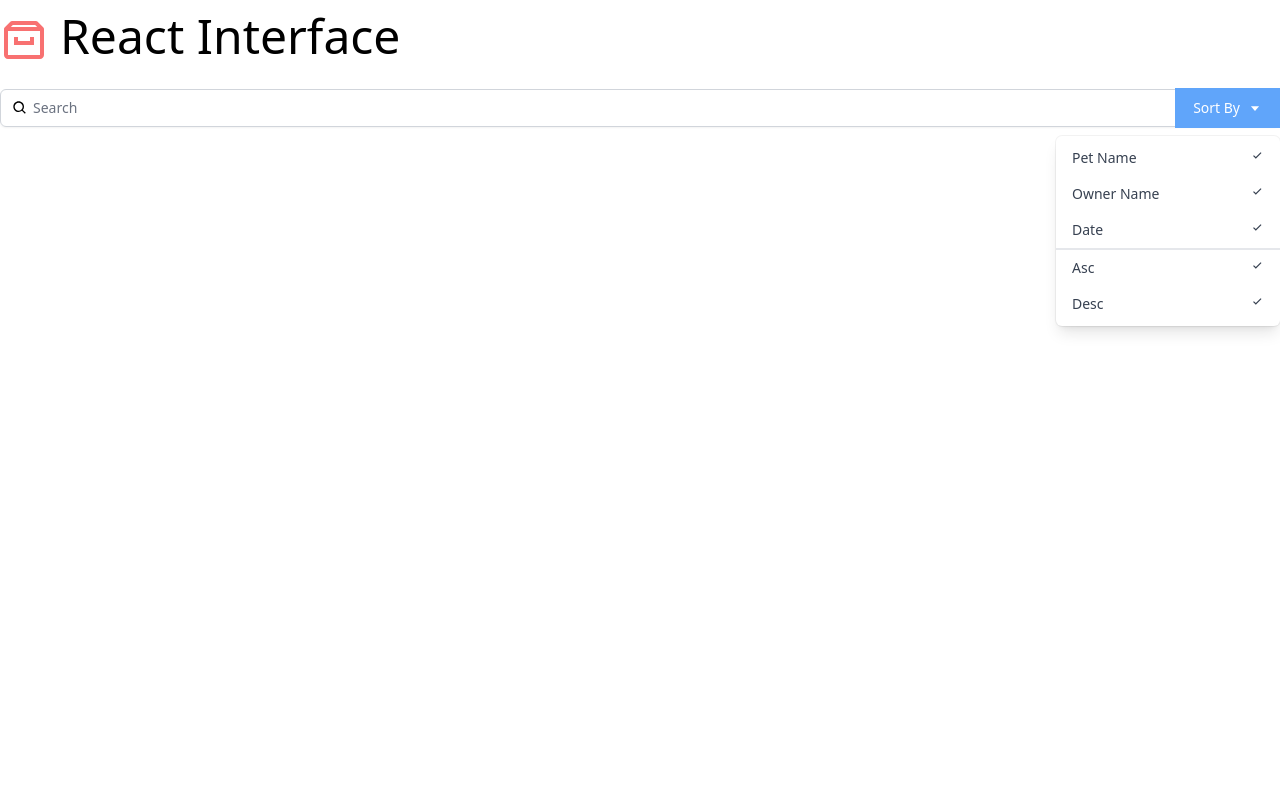
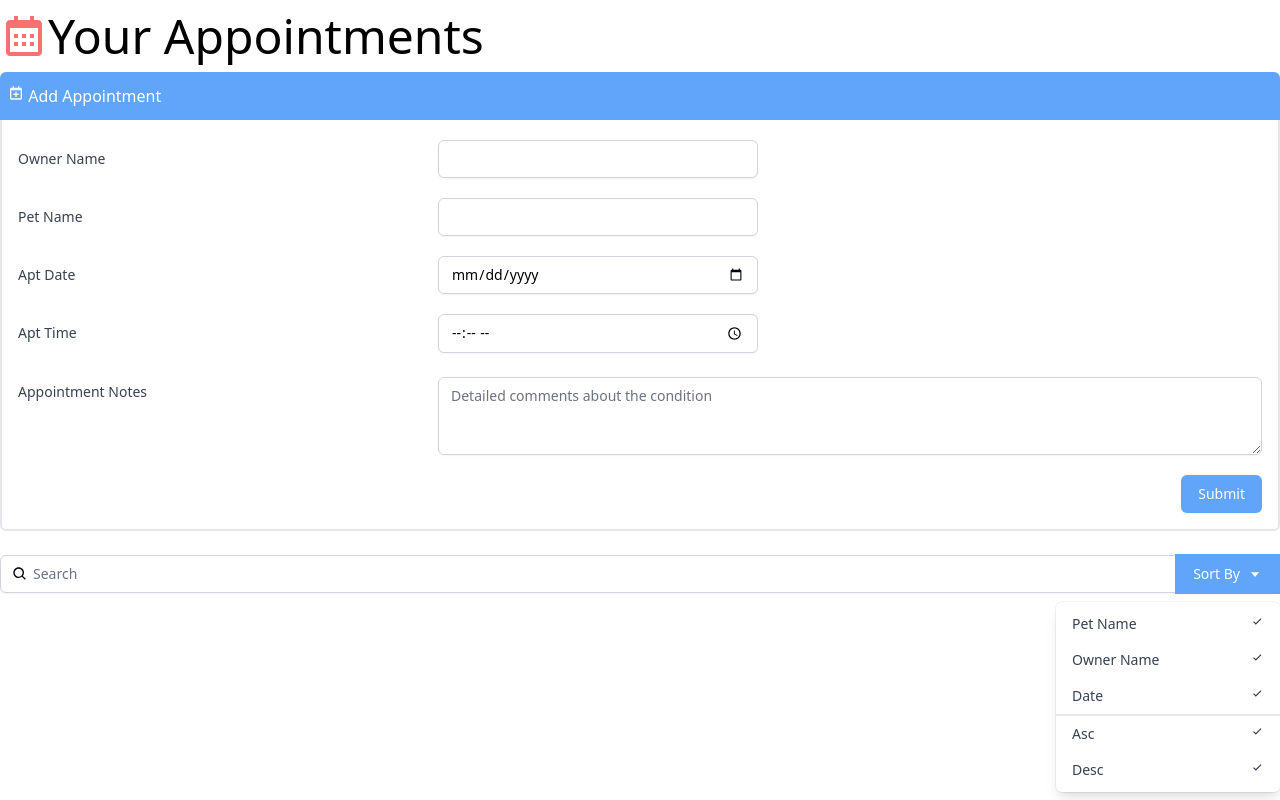
Before and after one commit to MikeB1234/React-Tailwind-Interface, a React (Create React App) app: page / in a window 1280 px wide. Built offline with nearby package versions, Linux system fonts and the light colour scheme.

Commit message:
created AddAppointment component

```diff
--- a/src/App.js
+++ b/src/App.js
@@ -1,15 +1,15 @@
-import { BiArchive } from 'react-icons/bi'
+import { BiCalendar } from 'react-icons/bi'
 import Search from './components/Search';
+import AddAppointment from './components/AddAppointment';
 
 function App() {
   return (
     <div className="App container mx-auto mt-3 font-thin">
-      <h1 className='text-5xl'>
-        <BiArchive className='inline-block text-red-400 mr-3 ' />
-        React Interface
-      </h1>
+      <h1 className="text-5xl mb-3">
+        <BiCalendar className="inline-block text-red-400 align-top" />Your Appointments</h1>
+      <AddAppointment />
       <Search />
-    </div>
+    </div >
   );
 }
 
--- /dev/null
+++ b/src/components/AddAppointment.js
@@ -0,0 +1,73 @@
+import { BiCalendarPlus } from "react-icons/bi";
+
+const AddAppointment = () => {
+    return (
+        <div>
+            <button className="bg-blue-400 text-white px-2 py-3 w-full text-left rounded-t-md">
+                <div><BiCalendarPlus className="inline-block align-text-top" />  Add Appointment</div>
+            </button>
+            <div className="border-r-2 border-b-2 border-l-2 border-light-blue-500 rounded-b-md pl-4 pr-4 pb-4">
+                <div className="sm:grid sm:grid-cols-3 sm:gap-4 sm:items-start  sm:pt-5">
+                    <label htmlFor="ownerName" className="block text-sm font-medium text-gray-700 sm:mt-px sm:pt-2">
+                        Owner Name
+                    </label>
+                    <div className="mt-1 sm:mt-0 sm:col-span-2">
+                        <input type="text" name="ownerName" id="ownerName"
+                            className="max-w-lg block w-full shadow-sm focus:ring-indigo-500 focus:border-indigo-500 sm:max-w-xs sm:text-sm border-gray-300 rounded-md" />
+                    </div>
+                </div>
+
+                <div className="sm:grid sm:grid-cols-3 sm:gap-4 sm:items-start  sm:pt-5">
+                    <label htmlFor="petName" className="block text-sm font-medium text-gray-700 sm:mt-px sm:pt-2">
+                        Pet Name
+                    </label>
+                    <div className="mt-1 sm:mt-0 sm:col-span-2">
+                        <input type="text" name="petName" id="petName"
+                            className="max-w-lg block w-full shadow-sm focus:ring-indigo-500 focus:border-indigo-500 sm:max-w-xs sm:text-sm border-gray-300 rounded-md" />
+                    </div>
+                </div>
+
+                <div className="sm:grid sm:grid-cols-3 sm:gap-4 sm:items-start  sm:pt-5">
+                    <label htmlFor="aptDate" className="block text-sm font-medium text-gray-700 sm:mt-px sm:pt-2">
+                        Apt Date
+                    </label>
+                    <div className="mt-1 sm:mt-0 sm:col-span-2">
+                        <input type="date" name="aptDate" id="aptDate"
+                            className="max-w-lg block w-full shadow-sm focus:ring-indigo-500 focus:border-indigo-500 sm:max-w-xs sm:text-sm border-gray-300 rounded-md" />
+                    </div>
+                </div>
+
+                <div className="sm:grid sm:grid-cols-3 sm:gap-4 sm:items-start  sm:pt-5">
+                    <label htmlFor="aptTime" className="block text-sm font-medium text-gray-700 sm:mt-px sm:pt-2">
+                        Apt Time
+                    </label>
+                    <div className="mt-1 sm:mt-0 sm:col-span-2">
+                        <input type="time" name="aptTime" id="aptTime"
+                            className="max-w-lg block w-full shadow-sm focus:ring-indigo-500 focus:border-indigo-500 sm:max-w-xs sm:text-sm border-gray-300 rounded-md" />
+                    </div>
+                </div>
+
+                <div className="sm:grid sm:grid-cols-3 sm:gap-4 sm:items-start  sm:pt-5">
+                    <label htmlFor="aptNotes" className="block text-sm font-medium text-gray-700 sm:mt-px sm:pt-2">
+                        Appointment Notes
+                    </label>
+                    <div className="mt-1 sm:mt-0 sm:col-span-2">
+                        <textarea id="aptNotes" name="aptNotes" rows="3"
+                            className="shadow-sm focus:ring-indigo-500 focus:border-indigo-500 mt-1 block w-full sm:text-sm border-gray-300 rounded-md" placeholder="Detailed comments about the condition"></textarea>
+                    </div>
+                </div>
+
+
+                <div className="pt-5">
+                    <div className="flex justify-end">
+                        <button type="submit" className="ml-3 inline-flex justify-center py-2 px-4 border border-transparent shadow-sm text-sm font-medium rounded-md text-white bg-blue-400 hover:bg-blue-700 focus:outline-none focus:ring-2 focus:ring-offset-2 focus:ring-blue-400">
+                            Submit
+                        </button>
+                    </div>
+                </div>
+            </div>
+        </div>
+    )
+}
+
+export default AddAppointment
```
